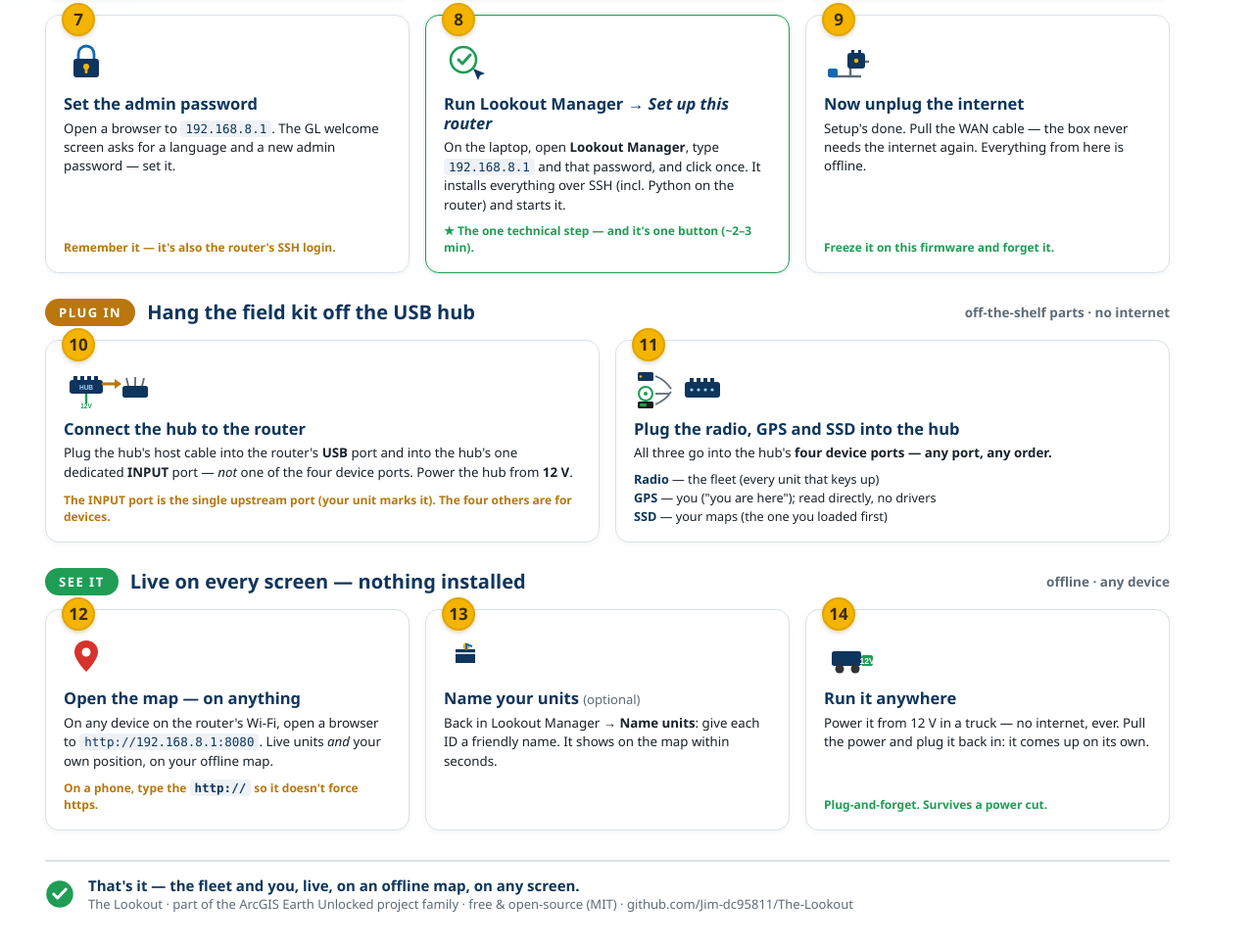
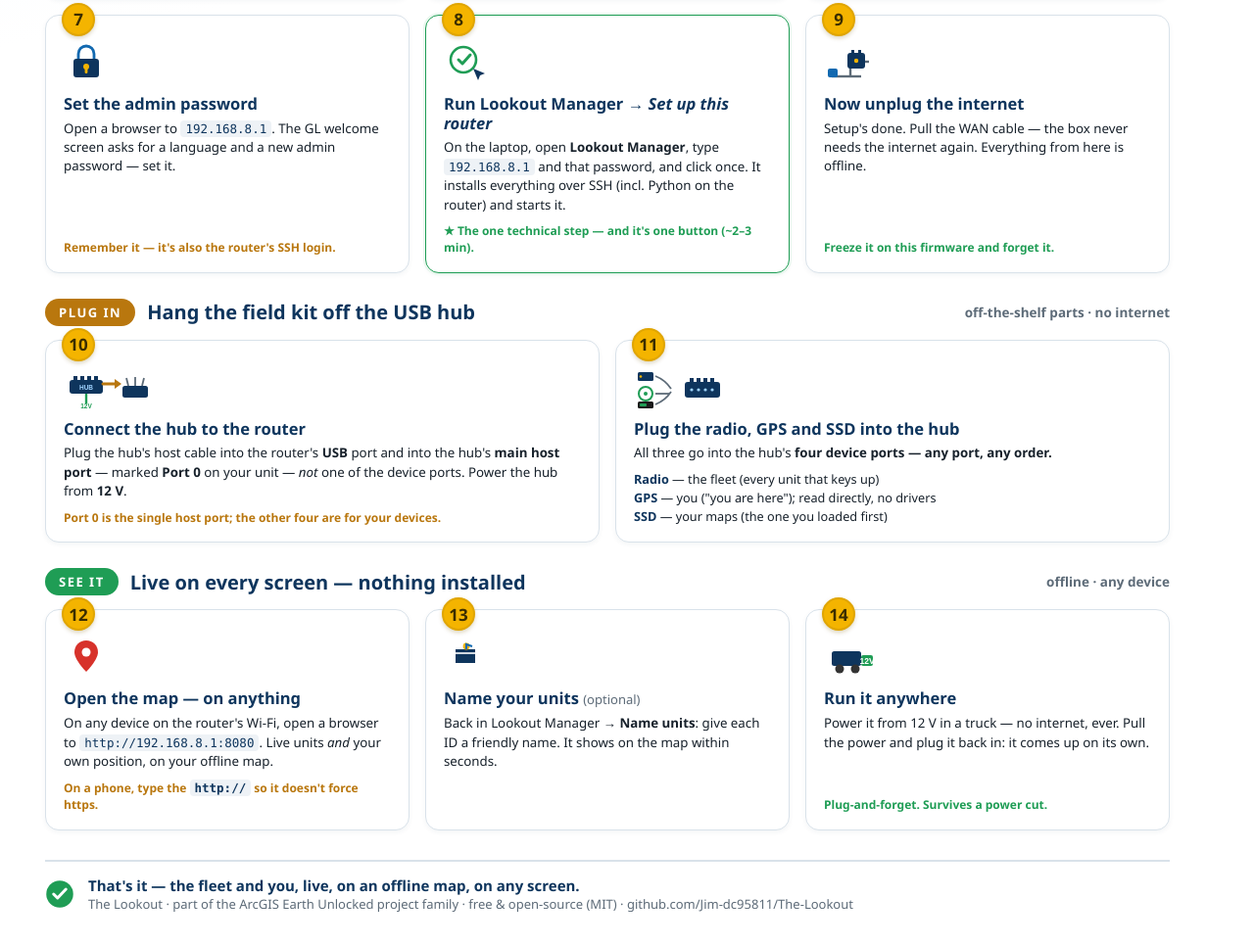
Before and after one commit to Jim-dc95811/The-Lookout, a plain HTML site: page docs/graphics/lookout_install_pictogram.html in a window 1280 px wide. Shown: the part 779-1745 px from the top of the page at 98% size. Drawn offline with Linux system fonts and the light colour scheme.

Commit message:
pictogram: host port labelled Port 0 (per Jim's hub); root-only confirmed

```diff
--- a/docs/graphics/lookout_install_pictogram.html
+++ b/docs/graphics/lookout_install_pictogram.html
@@ -286,8 +286,8 @@
           </svg>
         </div>
         <h3>Connect the hub to the router</h3>
-        <p>Plug the hub's host cable into the router's <b>USB</b> port and into the hub's one dedicated <b>INPUT</b> port — <i>not</i> one of the four device ports. Power the hub from <b>12&nbsp;V</b>.</p>
-        <div class="hint warn">The INPUT port is the single upstream port (your unit marks it). The four others are for devices.</div>
+        <p>Plug the hub's host cable into the router's <b>USB</b> port and into the hub's <b>main host port</b> — marked <b>Port 0</b> on your unit — <i>not</i> one of the device ports. Power the hub from <b>12&nbsp;V</b>.</p>
+        <div class="hint warn">Port 0 is the single host port; the other four are for your devices.</div>
       </div>
 
       <div class="card">
```
Also changed, not shown: 2 other files.
